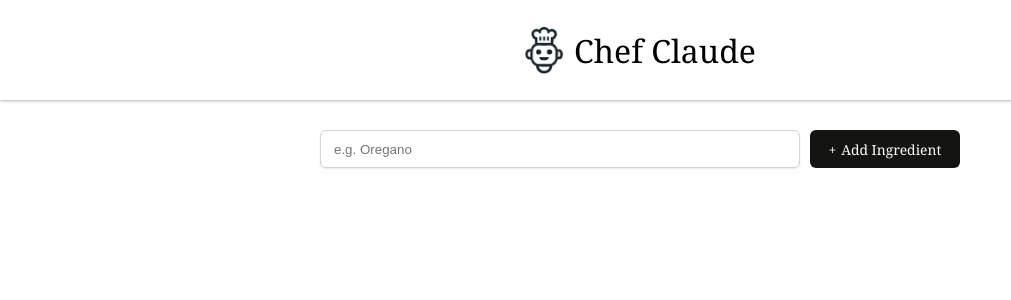
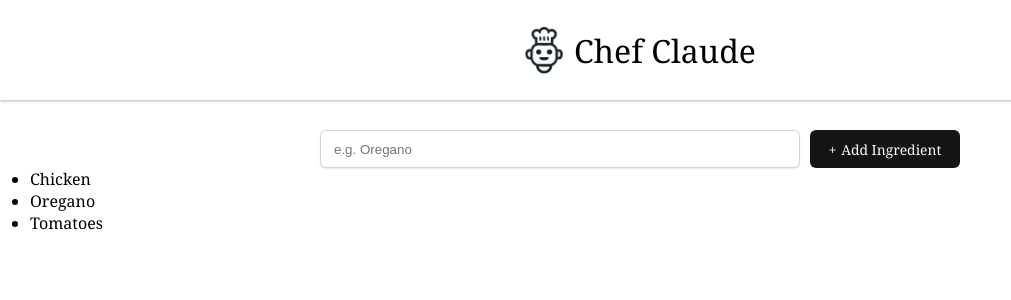
Before and after one commit to GaniyuSodiq/reactjs, a React (Vite) app in the folder 3-react-state/chef-claude/: page / in a window 1280 px wide. Shown: the top 300 px of the page, without its empty margins (0-1011 px from the left). Built offline with nearby package versions, Linux system fonts and the light colour scheme.

Commit message:
how to get data from a form in react

```diff
--- a/3-react-state/chef-claude/src/components/Main.jsx
+++ b/3-react-state/chef-claude/src/components/Main.jsx
@@ -1,20 +1,90 @@
 export default function Main(){
+    const ingredients = ["Chicken", "Oregano", "Tomatoes"]
+
+    /**
+     * 1: Review Challenge:
+     * Map over the list of ingredients and render them as list items
+     *
+     * Note: We're doing things a weird way here. Don't worry,
+     * we're building up to learning the right way 🙂
+     *
+     * key is included to prevent react from showing the key error for array items
+     */
+
+    const ingredientsListItems = ingredients.map(ingredient =>
+        (<li key={ingredient}> {ingredient} </li>)
+        // the extra brcket() is use to take advantage of the return benefit in single arr fn
+    )
+
+
+    /**
+     * 2: Another challenge:
+     * add onSubmit eventListener on the form and get it diapl "form submitted" to console
+     */
+
+    function handleSubmit(event){
+        // to stop the submit from reloading the page
+        // and if you look down on the form opening tag, thisis where we use this fn with onSubmit
+        event.preventDefault()
+        console.log("form submitted")
+        // the reason we disnt use it in the submit button is:
+        // 1: we want to the user to be able to submit the form by pressing Enter key not just submit btn
+        // 2: being in the form looks more semantic. submit btn will work despit the onSubmit in the form tag.
+
+        /**
+         * 3: Another challenge:
+         * A: how can we grab the igredient that was added to the input?
+         * B: And put it in the array?
+        */
+        // --A: how can we grab the igredient that was added to the input?
+        // in order to grab the indgredient typed into the input
+        // we need to grab the form data that was submitted with the form
+        // in another word...
+        // in order to grab the text of the of the input field that has attribute name="ingredient",
+        // we need to do that thru form data
+        // we can grab the form data on the html form itself
+        // or grab it from the form DOM thru the 'event'
+
+        // grab the form data from the form DOM thru the 'event'
+        const formData = new FormData(event.currentTarget)
+        // get the ingredient data from the form data we grabbed above
+        const newIngredient = formData.get("ingredient")
+
+        // --B: And put the new ingredient into the array?
+        ingredients.push(newIngredient)
+        console.log(ingredients)
+
+        /**
+         * By default React doe not automatically upate the page for us
+         * in the imparative vanilla js. we would have a fn re-render the list when new item is added
+         * But React is declarative so there is a better way to do that here
+         * We want to just update our data ie the list and have react sense that then update d page or us
+         * THAT IS WEHRE THE CONCEPT OF REACT STATE COMES IN 😁❤️‍🔥
+         */
+    }
+
+
+
     return(
         <main>
-            <form action="" className="add-ingredient-form">
-                {/* arial -label is same as puting the form component into lable tags
-                both arial-lable and label tags are use for screen readers to knw what to do with the...
-                ..form component
-                placeholder is where u give example of what to be in the form
-                placeholder is not where you put the title / what the does does like Add Ingridient */}
+            <form action="" className="add-ingredient-form" onSubmit={handleSubmit}>
                 <input
                     aria-label="Add Ingridient"
                     type="text"
                     placeholder="e.g. Oregano"
+                    // Whenever we are submitting a form, our input(s) must have a name
+                    name="ingredient"
+                    // If the page reloads (by commenting out the preventDefault() above),
+                    // we will see the URL change to: http://localhost:5173/?ingredient=Maggi
+                    // Maggi is the value typed into the input field
+                    // But modern development doesnt need the page to reload in this way
                 />
 
                 <button>Add Ingredient</button>
             </form>
+            <ul>
+                {ingredientsListItems}
+            </ul>
         </main>
     )
 }
```
Also changed, not shown: 1 other file (tests, documents, lock files or other folders).
